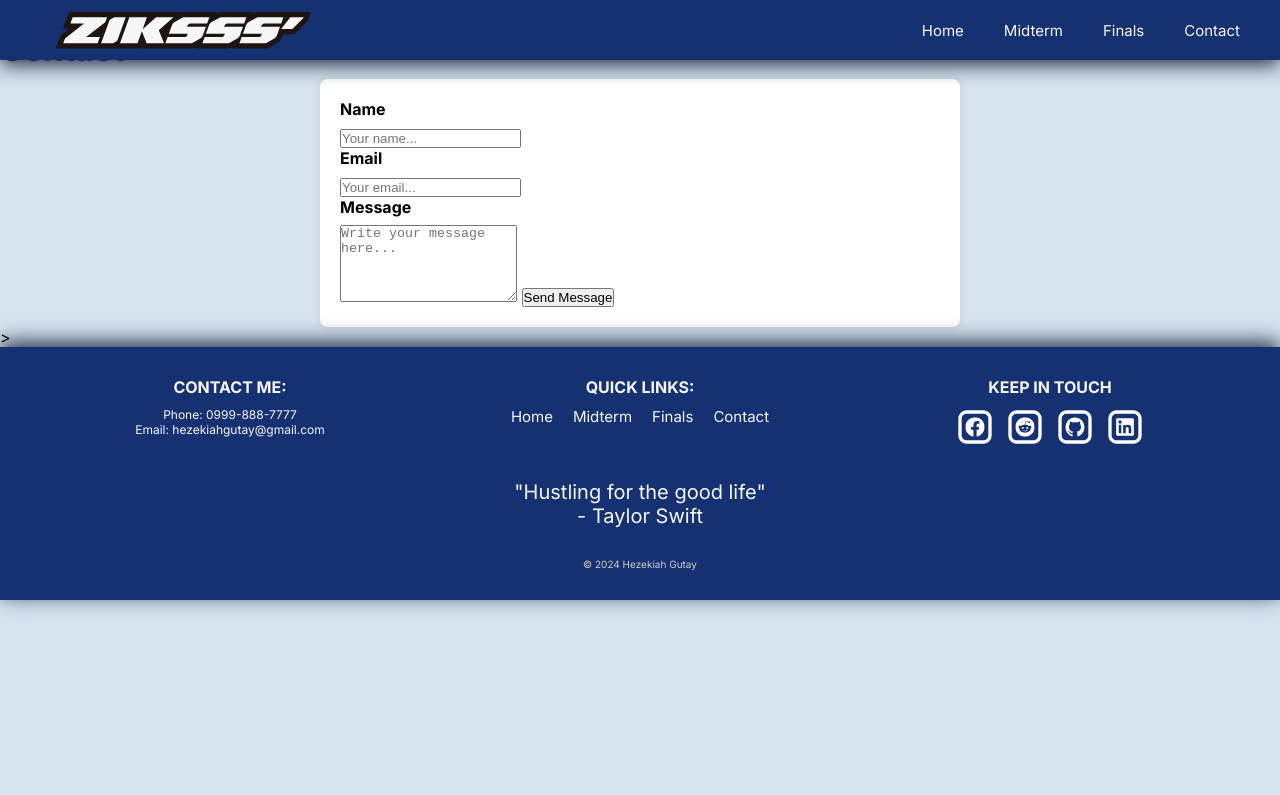
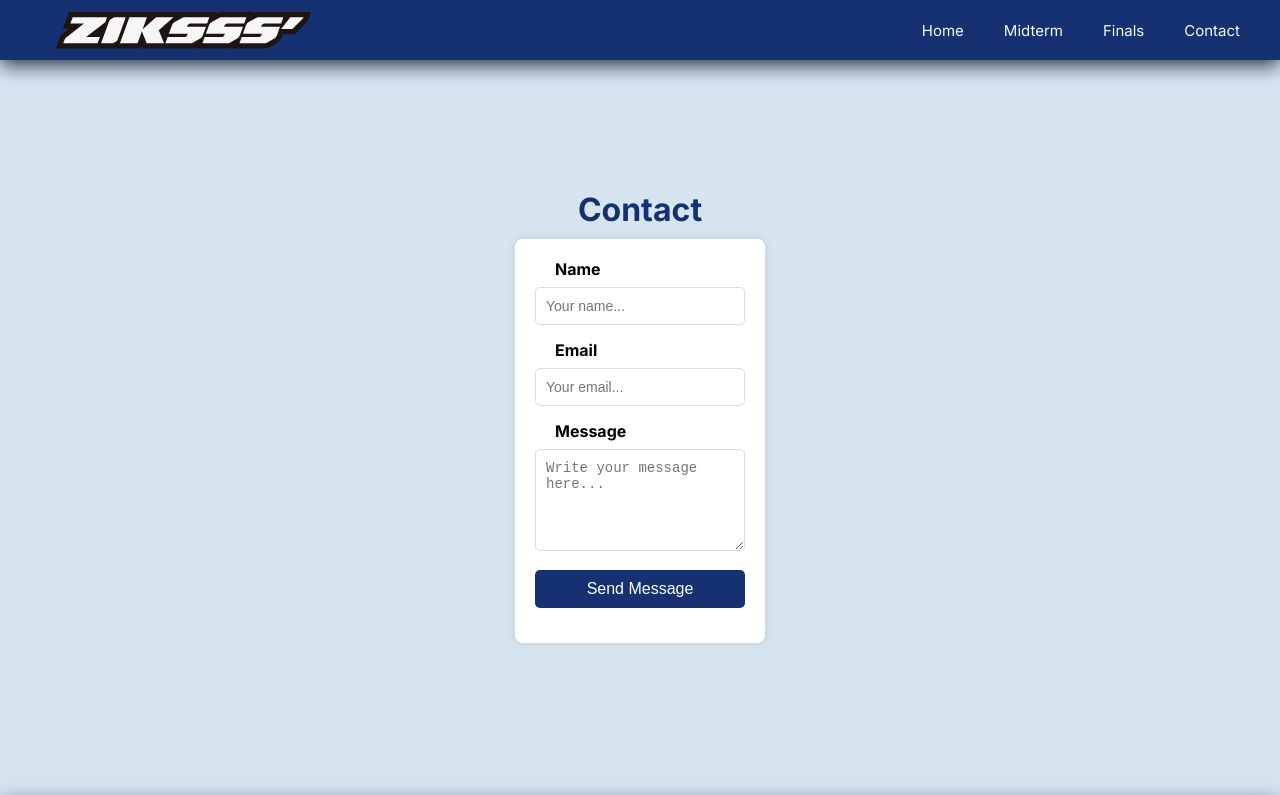
Before and after one commit to Ziks30/ziks.github.io, a plain HTML site: page contact.html in a window 1280 px wide. Shown: the top 795 px of the page. Drawn offline with Linux system fonts and the light colour scheme.

Commit message:
Add files via upload

```diff
--- a/style1.css
+++ b/style1.css
@@ -471,15 +471,19 @@ h5 {
   font-size: 1.5rem;
 }
 
-.midterms-section {
+
+
+/* MIDTERMS PAGE */
+.midterms-section, .contact-section {
   display: flex;
   flex-direction: row;
   justify-content: space-evenly;
   width: 1200px;
+  height: auto;
   margin: 0 auto;
 }
 
-.midterms-content {
+.midterms-content{
   display: flex;
   flex-direction: column;
   justify-content: center;
@@ -518,7 +522,7 @@ h5 {
 }
 
 
-FINALS PAGE
+/* FINALS PAGE */
 .finals-section {
   width: 100vw;
   height: 100vh;
@@ -529,8 +533,16 @@ FINALS PAGE
 
 
 /* CONTACT PAGE */
+.contact-section {
+  height: 80vh;
+  margin: 60px auto;
+  padding: 100px;
+  flex-direction: column;
+  text-align: center;
+}
+
 .contact-section form {
-  width: 50%;
+  width: 25%;
   margin: 0 auto;
   background: #fff;
   padding: 20px;
@@ -542,9 +554,36 @@ FINALS PAGE
   display: block;
   margin-bottom: 8px;
   font-weight: bold;
+  text-align: left;
+  padding: 0 20px
 }
 
+.contact-section input, textarea {
+  width: 100%;
+  padding: 10px;
+  margin-bottom: 15px;
+  border: 1px solid #ddd;
+  border-radius: 5px;
+  font-size: 14px;
+}
 
+.contact-section input[type="submit"] {
+  background-color: #163172;
+  color: white;
+  border: none;
+  cursor: pointer;
+  padding: 10px 15px;
+  font-size: 16px;
+}
+
+.contact-section input[type="submit"]:hover {
+  background-color: #0b2050;
+}
+
+.contact-info {
+  text-align: center;
+  margin-top: 20px;
+}
 
 
 /* MEDIA QUERIES */
@@ -842,4 +881,11 @@ FINALS PAGE
   .main h3 {
     font-size: 1rem;
   }
+
+  .midterms-section, .contact-section {
+    flex-direction: column;
+    justify-content: space-evenly;
+    width: auto;
+  }
+
 }
```
